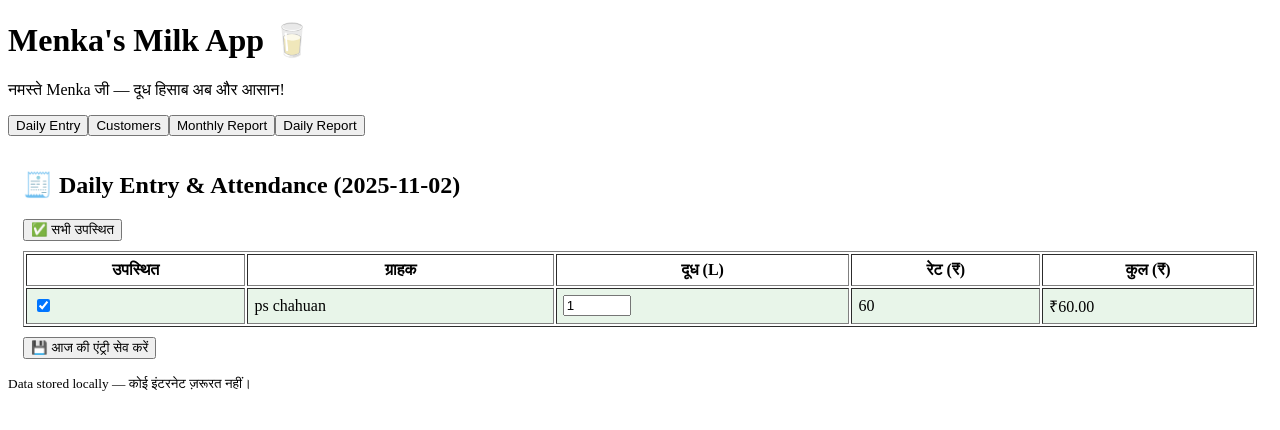
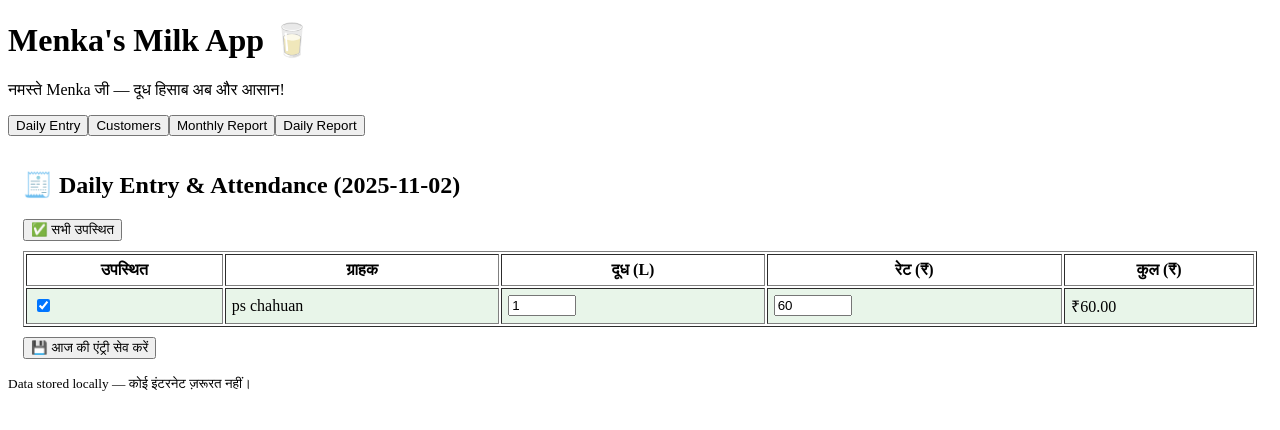
Before and after one commit to Simransharma111/milkapp, a React (Vite) app: page / in a window 1280 px wide. Shown: the top 430 px of the page. Built offline with nearby package versions, Linux system fonts and the light colour scheme; the HTML template or start-up script is replaced by a standard one.

Commit message:
Initial commit - change data saving methodd

```diff
--- a/src/components/DailyEntry.jsx
+++ b/src/components/DailyEntry.jsx
@@ -2,15 +2,26 @@ import React, { useState } from "react";
 
 export default function DailyEntry({ customers, addEntry }) {
   const today = new Date().toISOString().split("T")[0];
+
+  // initialize each customer with default qty, rate, and present status
   const [entries, setEntries] = useState(
     customers.map((c) => ({
       customerId: c.id,
       customerName: c.name,
-      quantity: c.defaultQty || 1,
-      rate: c.rate || 45,
+      quantity: c.defaultQty || 1, // default qty per customer
+      rate: c.rate || 45,          // default rate
       present: true,
     }))
   );
+
+  // 🔊 speak Hindi text
+  const speakInHindi = (text) => {
+    const msg = new SpeechSynthesisUtterance(text);
+    msg.lang = "hi-IN";
+    msg.rate = 1.0;
+    msg.pitch = 1;
+    window.speechSynthesis.speak(msg);
+  };
 
   const handleToggle = (id) => {
     setEntries((prev) =>
@@ -20,16 +31,23 @@ export default function DailyEntry({ customers, addEntry }) {
 
   const handleQtyChange = (id, qty) => {
     setEntries((prev) =>
-      prev.map((e) => (e.customerId === id ? { ...e, quantity: qty } : e))
+      prev.map((e) =>
+        e.customerId === id ? { ...e, quantity: parseFloat(qty) || 0 } : e
+      )
     );
   };
 
-  const speakInHindi = (text) => {
-    const msg = new SpeechSynthesisUtterance(text);
-    msg.lang = "hi-IN"; // Hindi
-    msg.rate = 1;
-    msg.pitch = 1;
-    window.speechSynthesis.speak(msg);
+  const handleRateChange = (id, rate) => {
+    setEntries((prev) =>
+      prev.map((e) =>
+        e.customerId === id ? { ...e, rate: parseFloat(rate) || 0 } : e
+      )
+    );
+  };
+
+  const markAllPresent = () => {
+    setEntries((prev) => prev.map((e) => ({ ...e, present: true })));
+    speakInHindi("सभी ग्राहक उपस्थित कर दिए गए हैं।");
   };
 
   const handleSubmit = (e) => {
@@ -44,7 +62,7 @@ export default function DailyEntry({ customers, addEntry }) {
       return;
     }
 
-    // Save entries
+    // ✅ add entries to records
     presentEntries.forEach((e) => {
       addEntry({
         date: today,
@@ -56,14 +74,14 @@ export default function DailyEntry({ customers, addEntry }) {
       });
     });
 
-    const message = `आज की एंट्री सफल रही। ${presentEntries.length} ग्राहक उपस्थित हैं और ${absentEntries.length} अनुपस्थित हैं।`;
+    // ✅ Make Hindi summary
+    const totalMilk = presentEntries.reduce((sum, e) => sum + e.quantity, 0);
+    const message = `आज की एंट्री सफल रही। ${presentEntries.length} ग्राहक उपस्थित हैं, ${absentEntries.length} अनुपस्थित हैं, और कुल ${totalMilk.toFixed(
+      1
+    )} लीटर दूध की एंट्री हुई है।`;
+
     alert(message);
     speakInHindi(message);
-  };
-
-  const markAllPresent = () => {
-    setEntries((prev) => prev.map((e) => ({ ...e, present: true })));
-    speakInHindi("सभी ग्राहक उपस्थित कर दिए गए हैं।");
   };
 
   return (
@@ -85,7 +103,10 @@ export default function DailyEntry({ customers, addEntry }) {
           </thead>
           <tbody>
             {entries.map((e) => (
-              <tr key={e.customerId} style={{ background: e.present ? "#e8f5e9" : "#ffebee" }}>
+              <tr
+                key={e.customerId}
+                style={{ background: e.present ? "#e8f5e9" : "#ffebee" }}
+              >
                 <td>
                   <input
                     type="checkbox"
@@ -99,12 +120,24 @@ export default function DailyEntry({ customers, addEntry }) {
                     type="number"
                     value={e.quantity}
                     disabled={!e.present}
-                    onChange={(ev) => handleQtyChange(e.customerId, parseFloat(ev.target.value))}
+                    onChange={(ev) =>
+                      handleQtyChange(e.customerId, ev.target.value)
+                    }
                     step="0.1"
                     style={{ width: "60px" }}
                   />
                 </td>
-                <td>{e.rate}</td>
+                <td>
+                  <input
+                    type="number"
+                    value={e.rate}
+                    onChange={(ev) =>
+                      handleRateChange(e.customerId, ev.target.value)
+                    }
+                    step="0.5"
+                    style={{ width: "70px" }}
+                  />
+                </td>
                 <td>₹{(e.quantity * e.rate).toFixed(2)}</td>
               </tr>
             ))}
```
